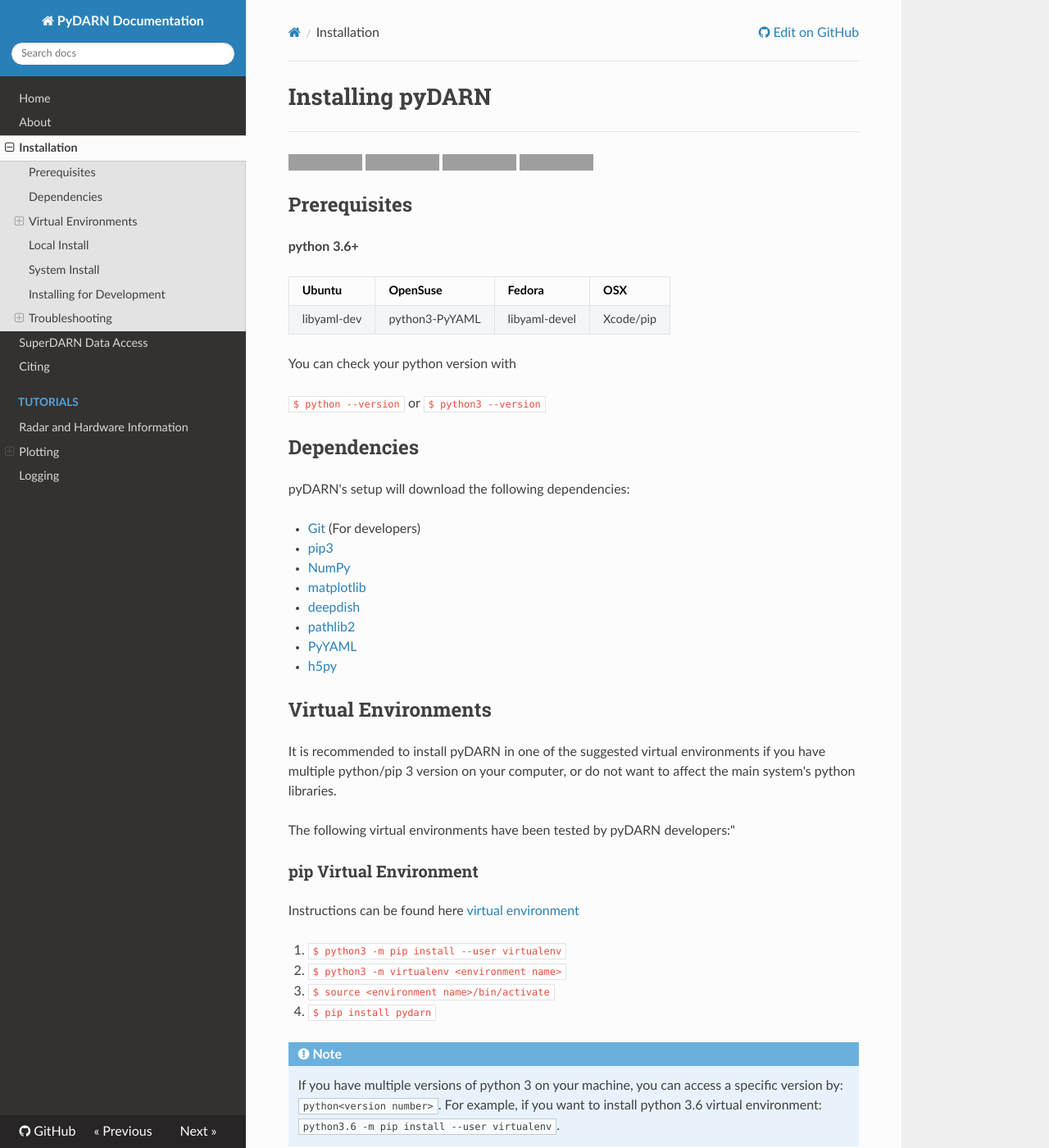
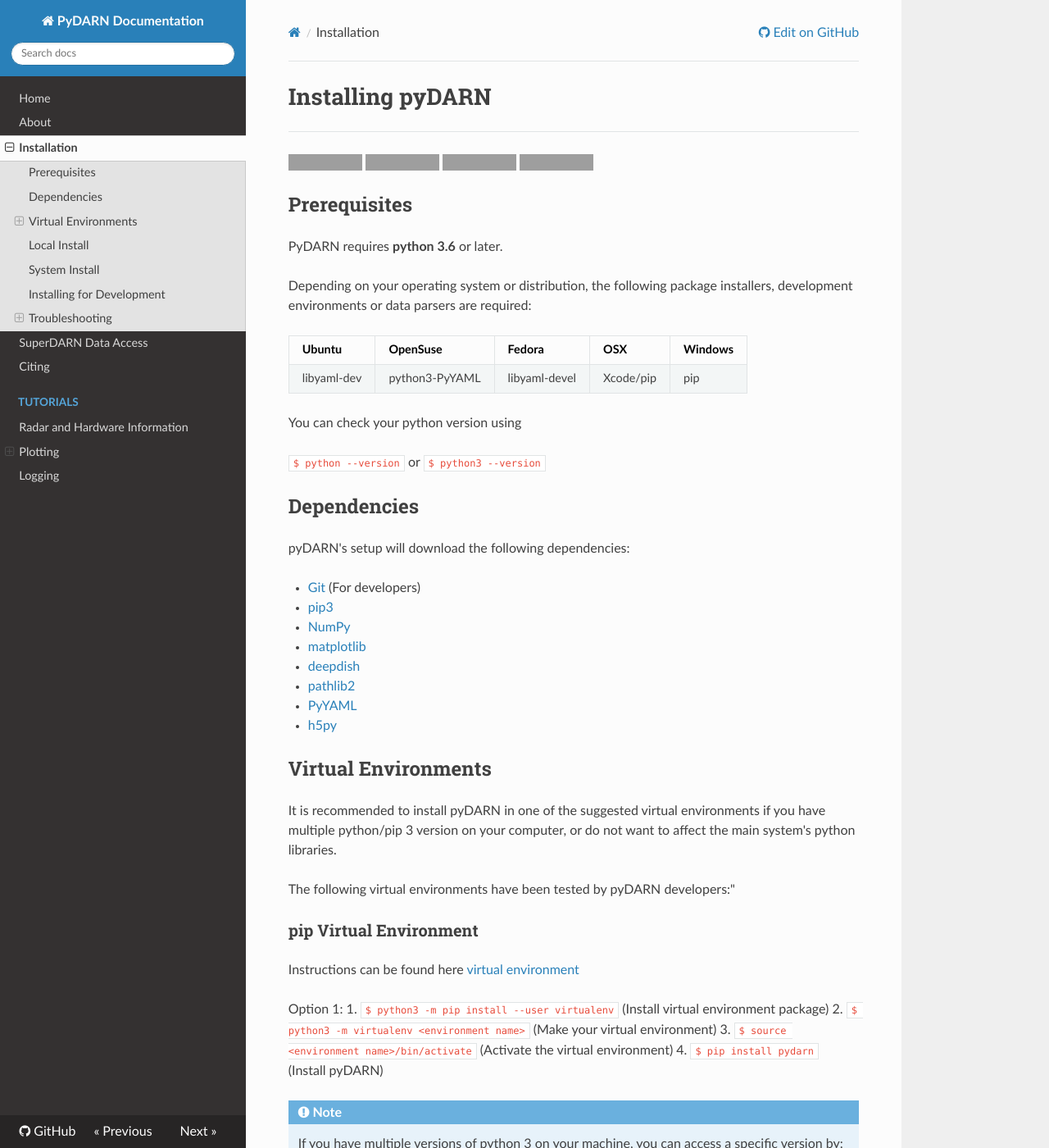
Before and after one commit to SuperDARN/pydarn, an MkDocs documentation site: the page built from docs/user/install.md, in a window 1280 px wide and 1400 px high. Shown: the whole window at 82% size. Built offline with MkDocs 1.6.1, drawn with Linux system fonts in a browser that asks for light colours; nearby versions of some CDN libraries; grey boxes are pictures that could not be loaded.

```diff
--- a/docs/user/install.md
+++ b/docs/user/install.md
@@ -12,13 +12,15 @@ author(s) Marina Schmidt-->
 
 ## Prerequisites
 
-**python 3.6+**
+PyDARN requires **python 3.6** or later.
 
-| Ubuntu      | OpenSuse       | Fedora        | OSX           |
-| ----------- | -------------- | ------------- | ------------- |
-| libyaml-dev | python3-PyYAML | libyaml-devel | Xcode/pip     |
+Depending on your operating system or distribution, the following package installers, development environments or data parsers are required:
 
-You can check your python version with
+| Ubuntu      | OpenSuse       | Fedora        | OSX           | Windows       |
+| ----------- | -------------- | ------------- | ------------- | ------------- |
+| libyaml-dev | python3-PyYAML | libyaml-devel | Xcode/pip     | pip           |
+
+You can check your python version using
 
 `$ python --version` or
 `$ python3 --version`
@@ -44,10 +46,11 @@ The following virtual environments have been tested by pyDARN developers:"
 ### pip Virtual Environment
 Instructions can be found here [virtual environment](https://packaging.python.org/guides/installing-using-pip-and-virtual-environments/)
 
-1. `$ python3 -m pip install --user virtualenv`
-2. `$ python3 -m virtualenv <environment name>`
-* `$ source <environment name>/bin/activate`
-* `$ pip install pydarn`
+Option 1:
+1. `$ python3 -m pip install --user virtualenv` (Install virtual environment package)
+2. `$ python3 -m virtualenv <environment name>`  (Make your virtual environment)
+3. `$ source <environment name>/bin/activate`  (Activate the virtual environment)
+4. `$ pip install pydarn`    (Install pyDARN)
 
 !!! Note
     If you have multiple versions of python 3 on your machine, you can access a specific version by: `python<version number>`.
```
Also changed, not shown: docs/index.md (+1 -1 lines), docs/user/hardware.md (+10 -1 lines).
